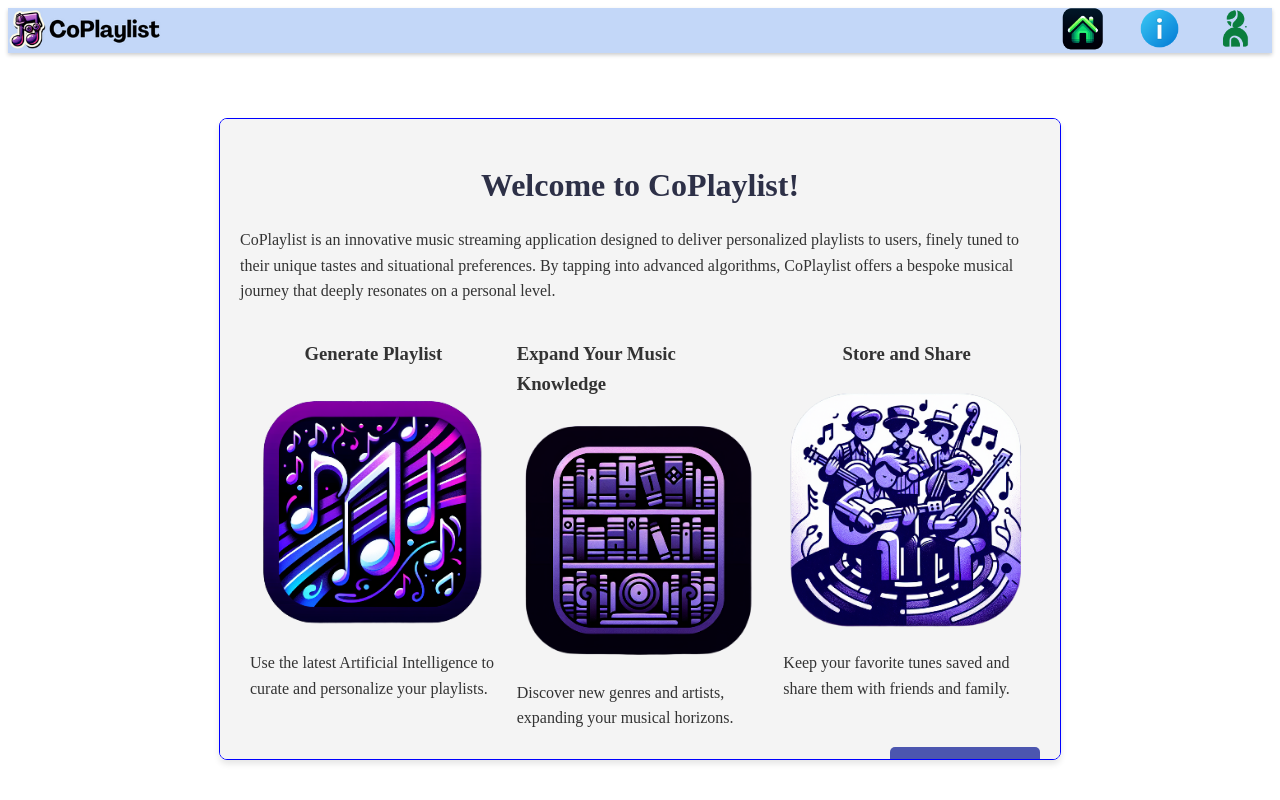
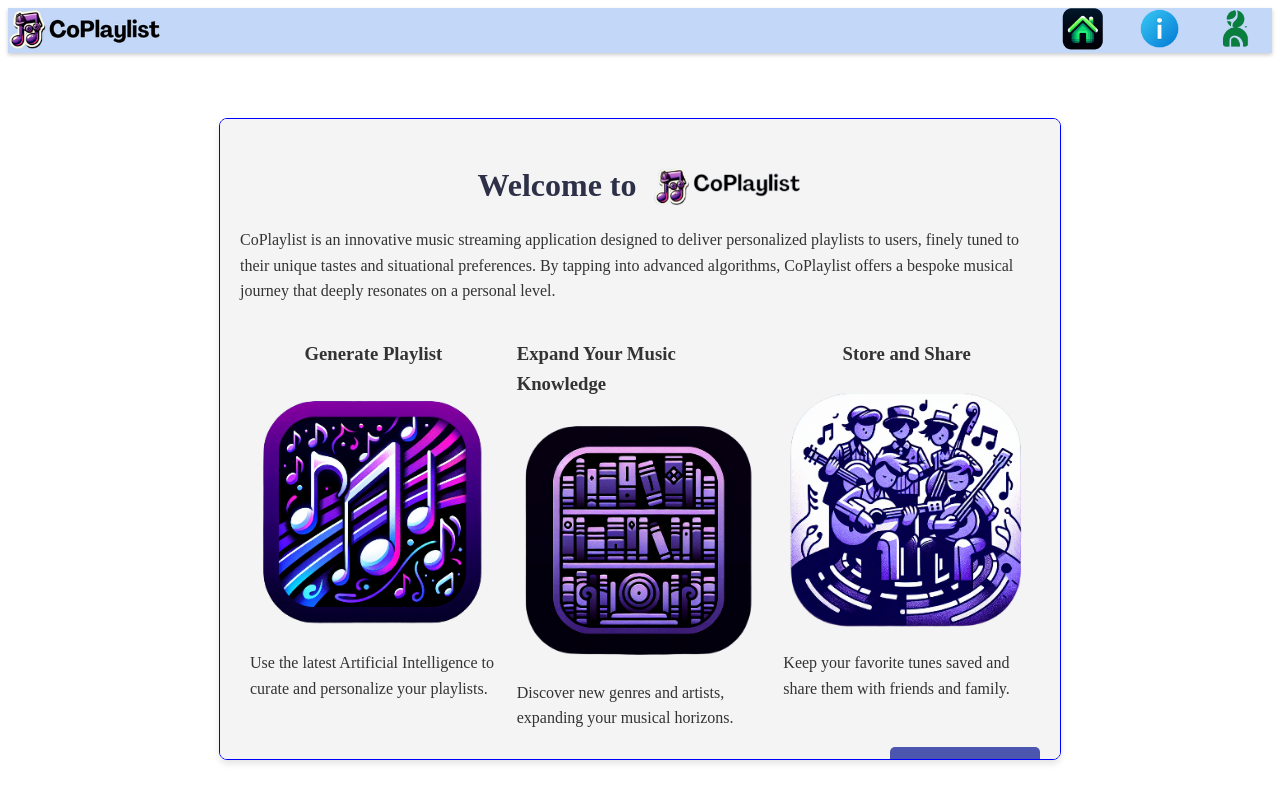
Before and after one commit to WuTangLan1/coplaylist, a Vue app: page / in a window 1280 px wide. Built offline with nearby package versions, Linux system fonts and the light colour scheme; no server answers.

Commit message:
Added logo heading

```diff
--- a/src/components/homeDir/explanationContainer.vue
+++ b/src/components/homeDir/explanationContainer.vue
@@ -12,7 +12,7 @@ export default {
 <template>
     <div class="explanation-container">
       <div class="explanation-content">
-        <h1>Welcome to CoPlaylist!</h1>
+        <h1><span>Welcome to <img src="@/assets/images/header/cp_logo_transparent.png" alt="CoPlaylist Logo" class="logo"/></span></h1>
         <p>CoPlaylist is an innovative music streaming application designed to deliver personalized playlists to users, finely tuned to their unique tastes and situational preferences. By tapping into advanced algorithms, CoPlaylist offers a bespoke musical journey that deeply resonates on a personal level.</p>
         <div class="features-container">
           <div class="feature-item">
@@ -64,10 +64,26 @@ export default {
     }
   }
 
-.explanation-content h1 {
+  .explanation-content h1 {
   text-align: center;
   color: #2D3047;
   margin-bottom: 1rem;
+  display: flex;
+  justify-content: center;
+  align-items: center;
+  width: 100%;
+}
+
+.explanation-content h1 span {
+  display: inline-flex;
+  align-items: center;
+}
+
+.logo {
+  height: auto;
+  max-height: 1.5em;
+  margin-left: 0.5em;
+  border-radius: 0.5rem;
 }
 
 .explanation-content {
```
Also changed, not shown: src/assets/images/header/cp_logo_transparent.png (added), src/assets/logo.png (deleted).
